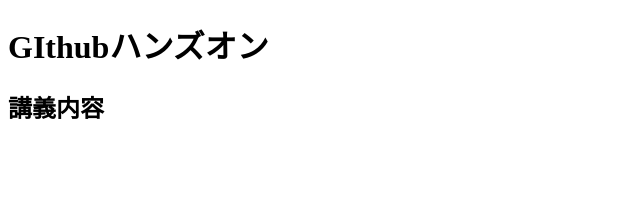
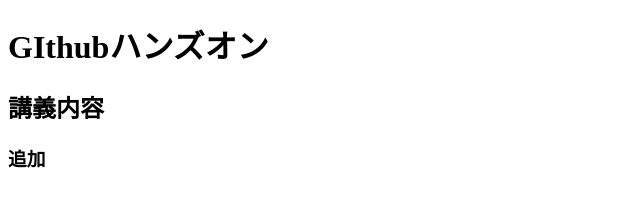
Before and after one commit to Zakkey-GH/GitHnsOn, a plain HTML site: page index.html in a window 1280 px wide. Shown: the full height of the page, 0-640 px from the left. Drawn offline with Linux system fonts and the light colour scheme.

Commit message:
h3追加

```diff
--- a/index.html
+++ b/index.html
@@ -8,5 +8,6 @@
 <body>
     <h1>GIthubハンズオン</h1>
     <h2>講義内容</h2>
+    <h3>追加</h3>
 </body>
 </html>
```
